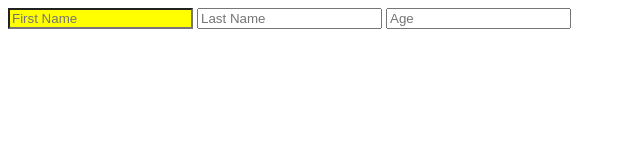
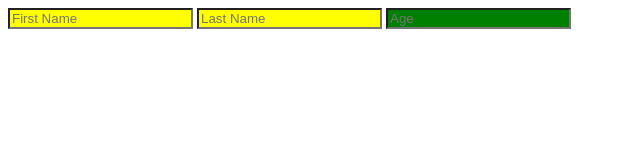
Before and after one commit to javier1587/lecture1, a plain HTML site: page attribute.html in a window 1280 px wide. Shown: the whole page, without its empty margins (0-640 px from the left). Drawn offline with Linux system fonts and the light colour scheme.

Commit message:
Update attribute.html

```diff
--- a/attribute.html
+++ b/attribute.html
@@ -22,8 +22,8 @@
 	<body>
 		<form>
 			<input name="name" type="text" placeholder="First Name">
-			<input name="name" type"text" placeholder="Last Name">
-			<input name="name" type"number" placeholder="Age">
+			<input name="name" type="text" placeholder="Last Name">
+			<input name="name" type="number" placeholder="Age">
 
 
 
```
